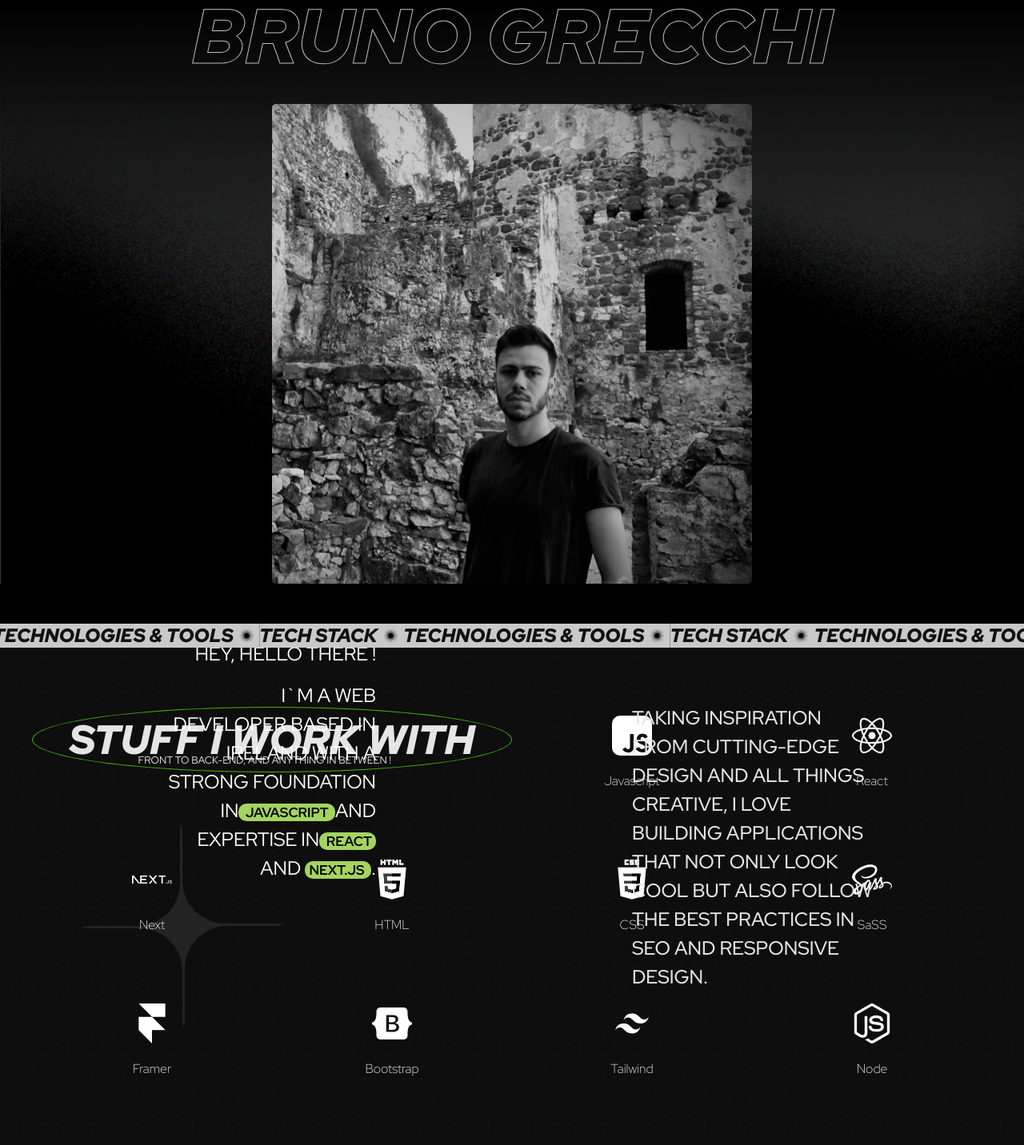
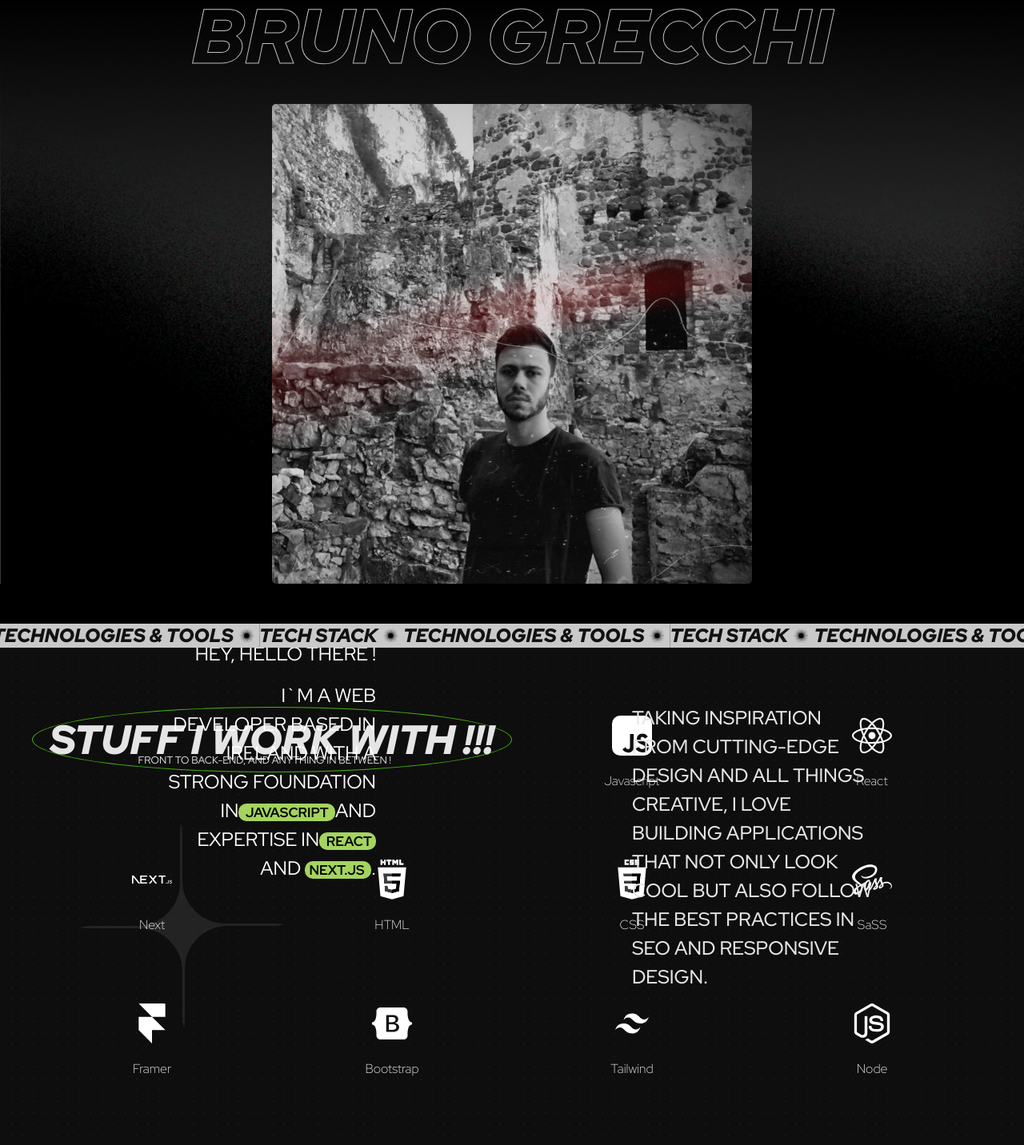
Before and after one commit to brgrlad/portfolio-2024, a React (Vite) app in the folder client/: page / in a window 1280 px wide. Shown: the part 920-2352 px from the top of the page at 80% size. Built offline with nearby package versions, Linux system fonts and the light colour scheme.

Commit message:
updated: work with us file path

```diff
--- a/client/src/views/about/about.css
+++ b/client/src/views/about/about.css
@@ -76,7 +76,7 @@
   z-index: 1;
   border-radius: 5px;
 
-  background-image: url(../../../public/screen-shots/selfie03.jpg);
+  background-image: url(../../../public/screen-shots/001.jpg);
 
   background-position: right;
 
--- a/client/src/views/stack/Stack1.jsx
+++ b/client/src/views/stack/Stack1.jsx
@@ -33,7 +33,7 @@ export default function Stack1() {
 
       <div className="logosWrapper">
         <div className="h3Wrapper">
-          <h3>STUFF I WORK WITH</h3>
+          <h3>STUFF I WORK WITH !!!</h3>
           <p>FRONT TO BACK-END, AND ANYTHING IN BETWEEN !</p>
         </div>
 
@@ -49,7 +49,7 @@ export default function Stack1() {
           >
             <img
               key={index}
-              src={"public/logos/" + fileName}
+              src={"/logos/" + fileName}
               alt={`Image ${index}`}
               className="gallery-image1"
             />
```
Also changed, not shown: client/public/screen-shots/001.JPG (added).
